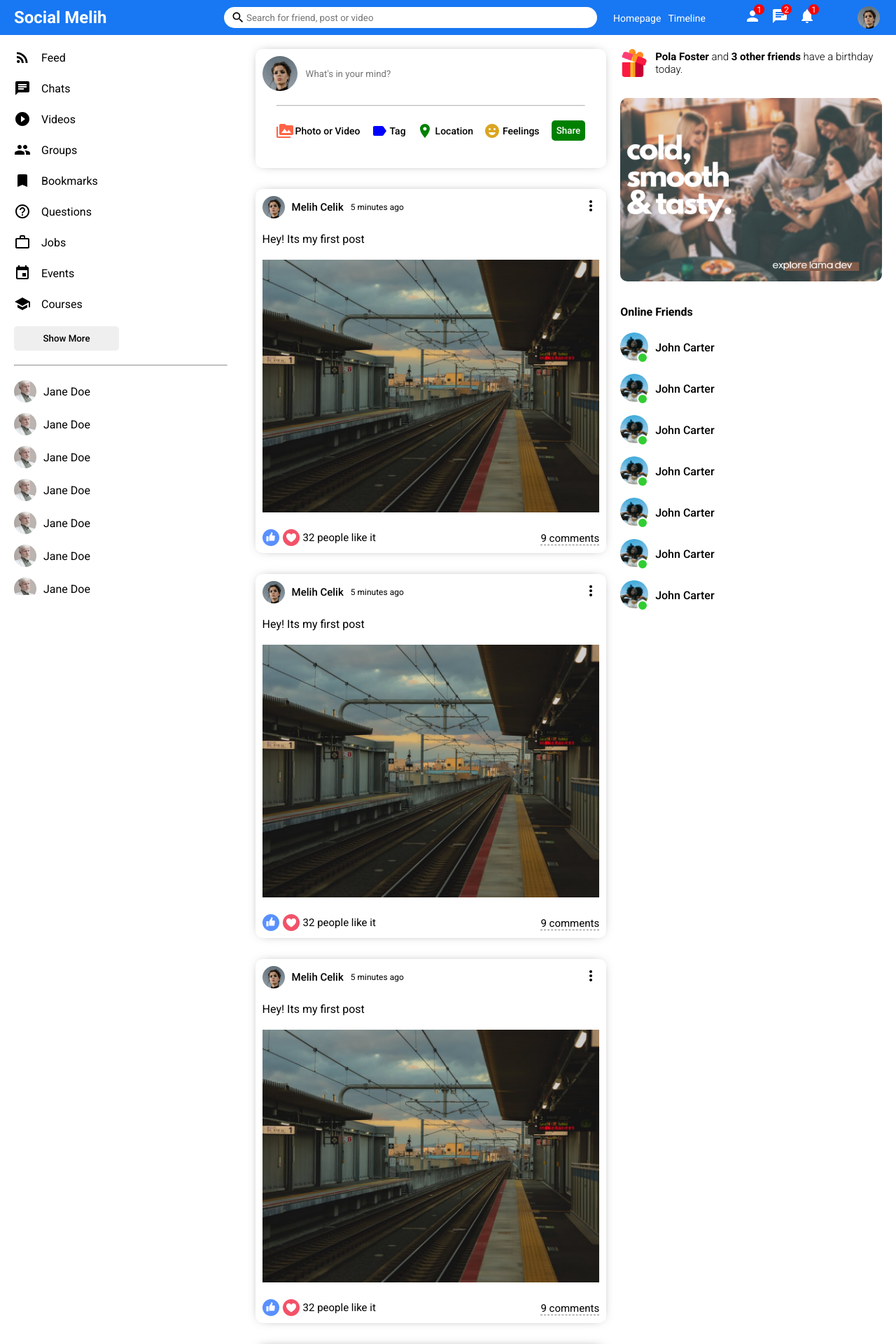
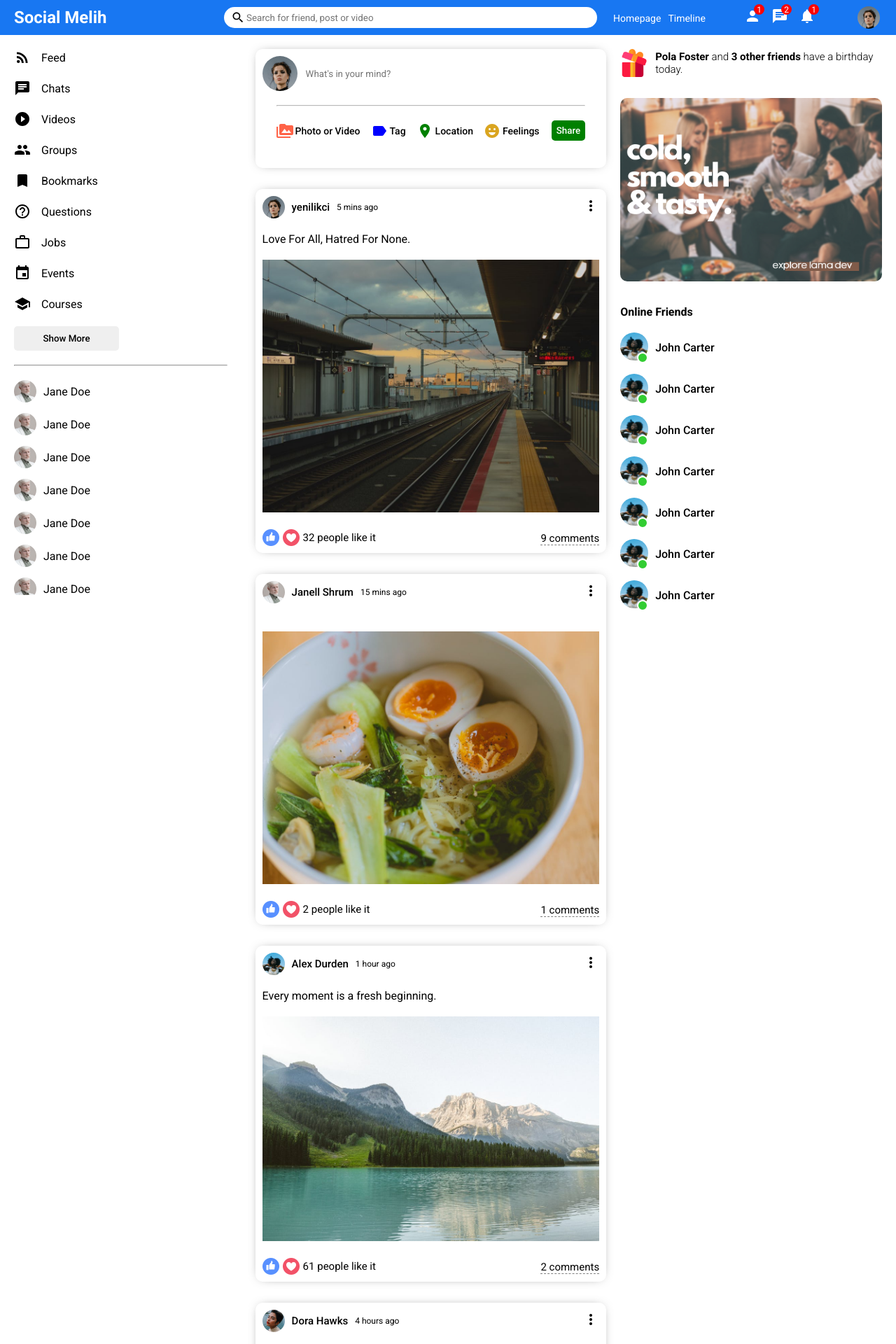
Before and after one commit to yenilikci/MERN-SocialMedia, a React (Create React App) app in the folder ui/: page / in a window 1280 px wide. Shown: the top 1920 px of the page at 70% size. Built offline with nearby package versions, Linux system fonts and the light colour scheme.

Commit message:
Post verileri dummy datadan dinamik olarak çekildi

```diff
--- a/ui/src/components/feed/Feed.jsx
+++ b/ui/src/components/feed/Feed.jsx
@@ -1,18 +1,18 @@
-import React from 'react'
-import Post from '../post/Post'
-import Share from '../share/Share'
-import "./feed.css"
+import React from "react";
+import Post from "../post/Post";
+import Share from "../share/Share";
+import "./feed.css";
+import { Posts } from "../../dummyData";
 
 export default function Feed() {
-    return (
-        <div className="feed">
-            <div className="feedWrapper">
-                <Share/>
-                <Post/>
-                <Post/>
-                <Post/>
-                <Post/>
-            </div>
-        </div>
-    )
+  return (
+    <div className="feed">
+      <div className="feedWrapper">
+        <Share />
+        {Posts.map((p) => (
+          <Post key={p.id} post={p}/>
+        ))}
+      </div>
+    </div>
+  );
 }
--- a/ui/src/components/post/Post.jsx
+++ b/ui/src/components/post/Post.jsx
@@ -1,8 +1,10 @@
 import React from "react";
 import "./post.css";
 import { MoreVert } from "@material-ui/icons";
+import { Users } from "../../dummyData";
 
-export default function Post() {
+export default function Post({post}) {
+
   return (
     <div className="post">
       <div className="postWrapper">
@@ -10,28 +12,28 @@
           <div className="postTopLeft">
             <img
               className="postProfileImg"
-              src="/assets/person/1.jpeg"
+              src={Users.filter((u) => u.id == post.userId)[0].profilePicture}
               alt=""
             />
-            <span className="postUsername">Melih Celik</span>
-            <span className="postDate">5 minutes ago</span>
+            <span className="postUsername">{Users.filter((u) => u.id === post.userId)[0].username}</span>
+            <span className="postDate">{post.date}</span>
           </div>
           <div className="postTopRight">
             <MoreVert />
           </div>
         </div>
         <div className="postCenter">
-          <span className="postText">Hey! Its my first post</span>
-          <img className="postImg" src="/assets/post/1.jpeg" alt="" />
+          <span className="postText">{post?.desc}</span> {/* post?. eğer varsa */}
+          <img className="postImg" src={post.photo} alt="" />
         </div>
         <div className="postBottom">
           <div className="postBottomLeft">
             <img className="likeIcon" src="assets/like.png" alt="" />
             <img className="likeIcon" src="assets/heart.png" alt="" />
-            <span className="postLikeCounter">32 people like it</span>
+            <span className="postLikeCounter">{post.like} people like it</span>
           </div>
           <div className="postBottomRight">
-            <span className="postCommentText">9 comments</span>
+            <span className="postCommentText">{post.comment} comments</span>
           </div>
         </div>
       </div>
--- /dev/null
+++ b/ui/src/dummyData.js
@@ -0,0 +1,139 @@
+export const Users = [
+    {
+      id:1,
+      profilePicture: "assets/person/1.jpeg",
+      username: "yenilikci",
+    },
+    {
+      id:2,
+      profilePicture: "assets/person/2.jpeg",
+      username: "Janell Shrum",
+    },
+    {
+      id:3,
+      profilePicture: "assets/person/3.jpeg",
+      username: "Alex Durden",
+    },
+    {
+      id:4,
+      profilePicture: "assets/person/4.jpeg",
+      username: "Dora Hawks",
+    },
+    {
+      id:5,
+      profilePicture: "assets/person/5.jpeg",
+      username: "Thomas Holden",
+    },
+    {
+      id:6,
+      profilePicture: "assets/person/6.jpeg",
+      username: "Shirley Beauchamp",
+    },
+    {
+      id:7,
+      profilePicture: "assets/person/7.jpeg",
+      username: "Travis Bennett",
+    },
+    {
+      id:8,
+      profilePicture: "assets/person/8.jpeg",
+      username: "Kristen Thomas",
+    },
+    {
+      id:9,
+      profilePicture: "assets/person/9.jpeg",
+      username: "Gary Duty",
+    },
+    {
+      id:10,
+      profilePicture: "assets/person/10.jpeg",
+      username: "Safak Kocaoglu",
+    },
+  ];
+
+  export const Posts = [
+    {
+      id: 1,
+      desc: "Love For All, Hatred For None.",
+      photo: "assets/post/1.jpeg",
+      date: "5 mins ago",
+      userId: 1,
+      like: 32,
+      comment: 9,
+    },
+    {
+      id: 2,
+      photo: "assets/post/2.jpeg",
+      date: "15 mins ago",
+      userId: 2,
+      like: 2,
+      comment: 1,
+    },
+    {
+      id: 3,
+      desc: "Every moment is a fresh beginning.",
+      photo: "assets/post/3.jpeg",
+      date: "1 hour ago",
+      userId: 3,
+      like: 61,
+      comment: 2,
+    },
+    {
+      id: 4,
+      photo: "assets/post/4.jpeg",
+      date: "4 hours ago",
+      userId: 4,
+      like: 7,
+      comment: 3,
+    },
+    {
+      id: 5,
+      photo: "assets/post/5.jpeg",
+      date: "5 hours ago",
+      userId: 5,
+      like: 23,
+      comment: 5,
+    },
+    {
+      id: 6,
+      photo: "assets/post/6.jpeg",
+      date: "1 day ago",
+      userId: 6,
+      like: 44,
+      comment: 6,
+    },
+    {
+      id: 7,
+      desc: "Never regret anything that made you smile.",
+      photo: "assets/post/7.jpeg",
+      date: "2 days ago",
+      userId: 7,
+      like: 52,
+      comment: 3,
+    },
+    {
+      id: 8,
+      photo: "assets/post/8.jpeg",
+      date: "3 days ago",
+      userId: 8,
+      like: 15,
+      comment: 1,
+    },
+    {
+      id: 9,
+      desc: "Change the world by being yourself.",
+      photo: "assets/post/9.jpeg",
+      date: "5 days ago",
+      userId: 9,
+      like: 11,
+      comment: 2,
+    },
+    {
+      id: 10,
+      photo: "assets/post/10.jpeg",
+      date: "1 week ago",
+      userId: 10,
+      like: 104,
+      comment: 12,
+    },
+  ];
```
